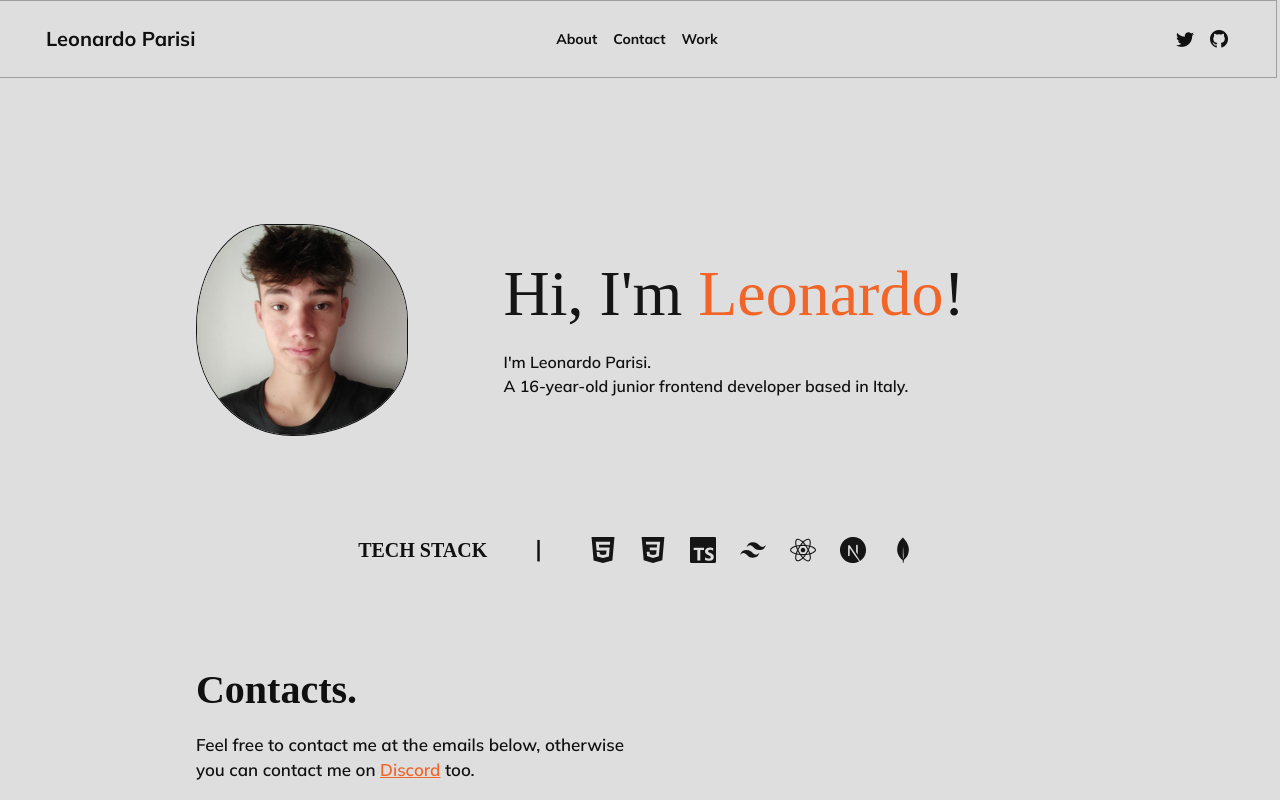
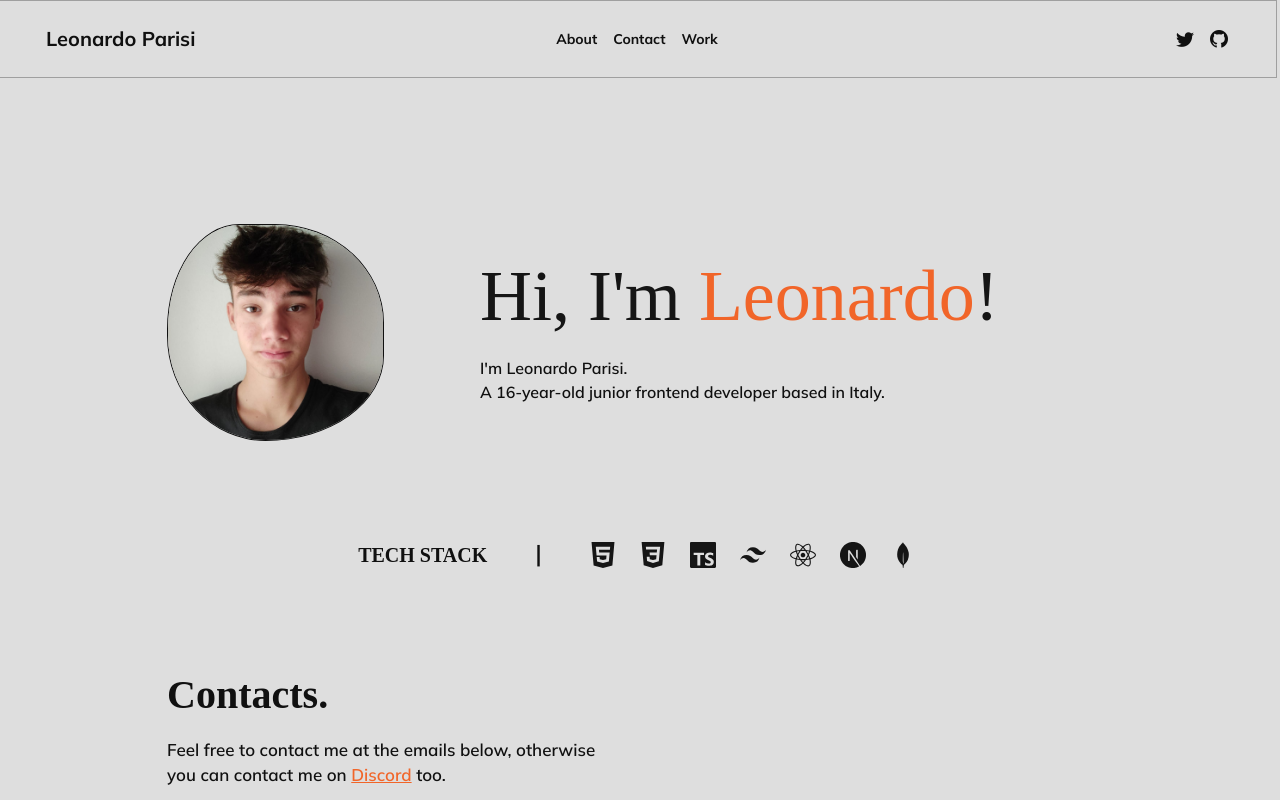
Before and after one commit to leonardoparisii/leonardo.parisi, a Next.js app: page / in a window 1280 px wide. Shown: the top 800 px of the page. Built offline with nearby package versions, Linux system fonts and the light colour scheme; a web font is replaced by a local one.

Commit message:
favicon & text

```diff
--- a/src/app/page.tsx
+++ b/src/app/page.tsx
@@ -28,7 +28,7 @@ export default function Home() {
             />
           </div>
           <div className="flex flex-col w-full gap-6 items-start my-auto">
-            <div className="lg:text-[64px] text-5xl max-md:text-[38px] font-medium font-satoshi text-[#151515]">
+            <div className="lg:text-7xl text-5xl max-md:text-[38px] font-medium font-satoshi text-[#151515]">
               Hi, I'm <span className="text-orange">Leonardo</span>!
             </div>
             <Text
```
Also changed, not shown: 1 other file (tests, documents, lock files or other folders).
